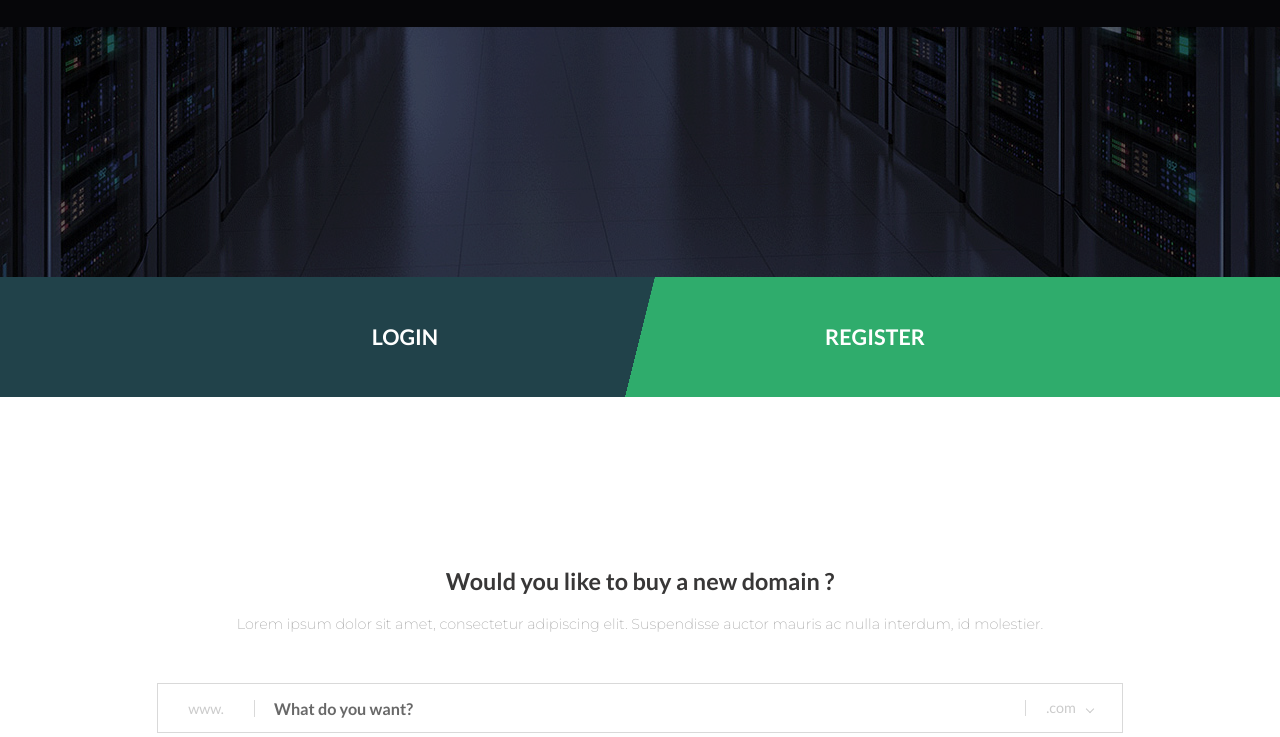
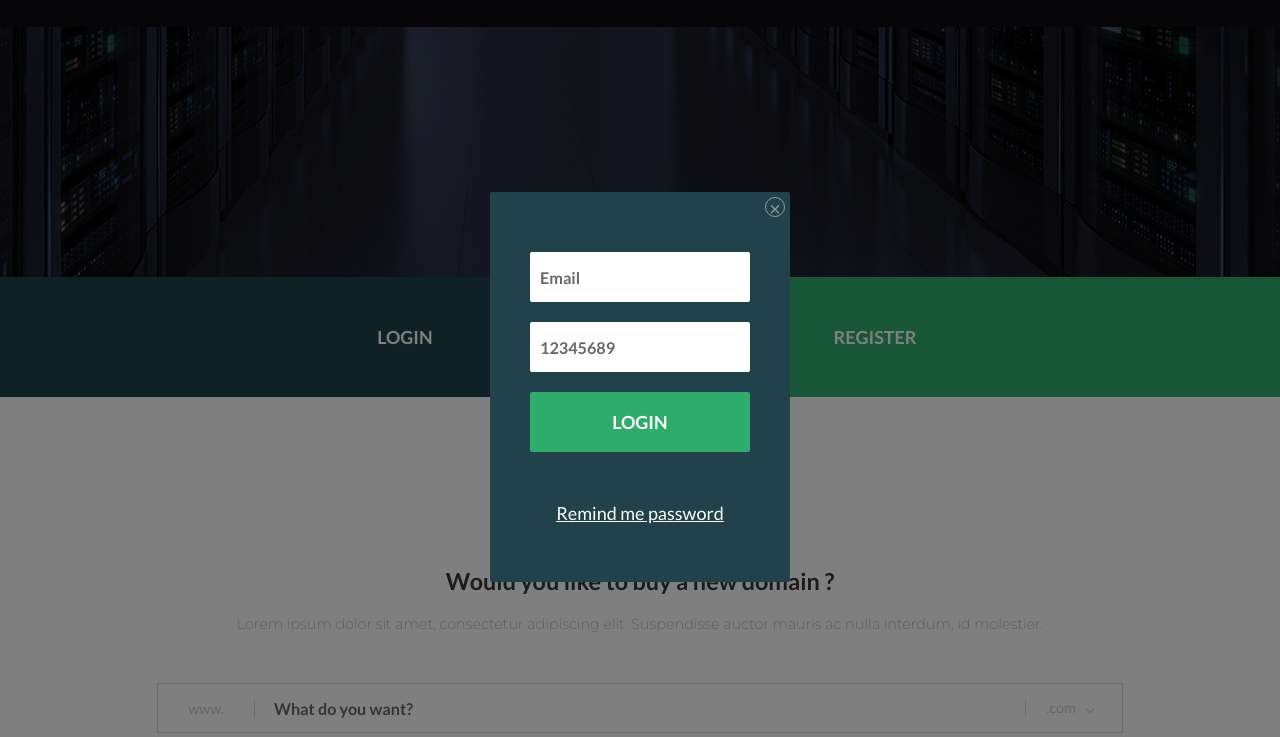
Before and after one commit to heaveek/markup-2018q3, a plain HTML site: page index.html in a window 1280 px wide. Both pictures are taken after a click on the button "LOGIN". Shown: the part 538-1275 px from the top of the page. Drawn offline with Linux system fonts and the light colour scheme.

Commit message:
add popup login

```diff
--- a/index.html
+++ b/index.html
@@ -55,8 +55,8 @@
             </div>
 
             <div class="member">
-                <button>Login</button>
-                <button>Register</button>
+                <button><label for="w-login">Login</label></button>
+                <button><label for="w-register">Register</label></button>
             </div>
         </header>
 
@@ -315,7 +315,32 @@
                 </div>
             </div>
         </footer>
+        <!-- popups -->
+        <div class="window-login-block">
+          <input type="checkbox" class="window-checkbox" id="w-login">
+          <div class="window-login">
+            <div class="window-login-content">
+              <label for="w-login" class="window-login-closer">&#215;</label>
+                <div class="form-login">
+                    <form method="post" action="" class="popup-login-form">
+                        <div>
+                          <label for="input-login"></label>
+                          <input type="text" name="input-login" id="input-login" placeholder="Email" value="">
+                        </div>
 
+                        <div>
+                          <label for="password"></label>
+                          <input type="password" name="password" id="password" placeholder="12345689" value="">
+                        </div>
 
+                        <div class="login-submit">
+                          <button type="submit" class="login-button">LOGIN</button>
+                        </div>
+                        <p class="forgot-password"><a href="index.html">Remind me password</a></p>
+                    </form>
+                </div>
+            </div>
+          </div>
+        </div>
 </body>
 </html>
--- a/style/style.css
+++ b/style/style.css
@@ -254,9 +254,10 @@ header::after {
     border: 0;
     outline: 0;
     color: white;
-    font-size: 1.2em;
+    font-size: 1em;
     text-transform: uppercase;
     font-weight: 700;
+    text-decoration: none;
     transition: all 200ms linear 50ms;
 }
 
@@ -274,11 +275,11 @@ header::after {
     margin-left: 15vw;
 }
 
-.member button:first-child:hover {
+.member button label:first-child:hover {
     color: rgb(33, 66, 74);
 }
 
-.member button:last-child:hover {
+.member button label:last-child:hover {
     color: rgb(47, 172, 108);
 }
 
@@ -1000,3 +1001,120 @@ main {
     top: 10px;
     left: -17px;
 }
+
+/* popups */
+
+.window-checkbox, .window-login {
+  display: none;
+}
+
+.window-login {
+  position: fixed;
+  z-index: 10;
+  top: 0;
+  left: 0;
+  width: 100%;
+  height: 100%;
+  opacity: 0;
+}
+
+.window-login:before {
+  display: block;
+  content: ' ';
+  position: absolute;
+  z-index: 1;
+  width: 100%;
+  height: 100%;
+  top: 0;
+  left: 0;
+  background-color: #000;
+  opacity: .5;
+}
+
+.window-login-content {
+  width: 300px;
+  height: 390px;
+  position: absolute;
+  z-index: 21;
+  top: 100px;
+  bottom: 0;
+  left: 0;
+  right: 0;
+  margin: auto;
+  background-color: rgb(33, 66, 74);
+  border-radius: 2px;
+  padding: 20px;
+}
+
+.window-login-closer {
+  position: absolute;
+  top: 5px;
+  right: 5px;
+  color: #999;
+  font-size: 20px;
+  border: 1px solid #999;
+  display: block;
+  width: 20px;
+  height: 20px;
+  line-height: 20px;
+  text-align: center;
+  border-radius: 50%;
+  cursor: pointer;
+}
+
+.window-login-closer:hover {
+  background-color: #eee;
+}
+.window-checkbox:checked + .window-login {
+  opacity: 1;
+  display: block;
+}
+
+.form-login {
+    width: 100%;
+    padding: 40px 20px;
+    color: white;
+}
+
+input[name="input-login"], input[name="password"] {
+    display: inline-block;
+    padding: 10px;
+    height: 50px;
+    width: 100%;
+    border: 0;
+    margin-bottom: 20px;;
+    outline: none;
+    border-radius: 2px;
+}
+
+input[name="input-login"]::placeholder, input[name="password"]::placeholder {
+    color: #686868;
+    font-weight: 700;
+    font-size: 0.9em;
+    text-align: left;
+    border-radius: 2px;
+}
+
+.login-submit button {
+    width: 100%;
+    height: 60px;
+    background-color: rgb(47, 172, 108);
+    border: 0;
+    outline: 0;
+    color: white;
+    font-size: 1em;
+    text-transform: uppercase;
+    font-weight: 700;
+    text-decoration: none;
+    transition: all 200ms linear 50ms;
+    border-radius: 2px;
+}
+
+.forgot-password {
+    text-align: center;
+    margin-top: 50px;
+}
+
+.forgot-password a {
+    color: white;
+}
```
